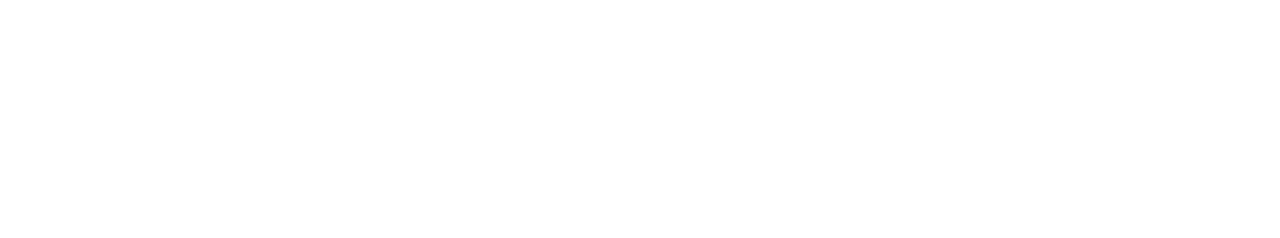
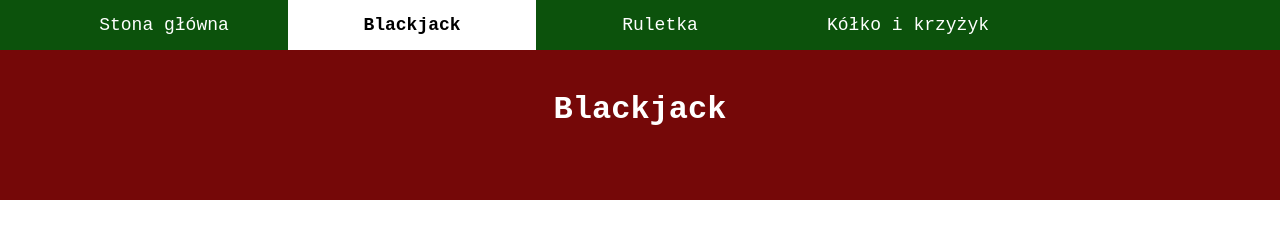
Before and after one commit to piselrobifufu/SalonGier, a plain HTML site: page blackjack/bj.html in a window 1280 px wide. Drawn offline with Linux system fonts and the light colour scheme.

Commit message:
zrobiem menu oraz baner(nie grafike)

```diff
--- a/blackjack/bj.html
+++ b/blackjack/bj.html
@@ -0,0 +1,27 @@
+<!DOCTYPE html>
+<html lang="en">
+<head>
+    <meta charset="UTF-8">
+    <meta http-equiv="X-UA-Compatible" content="IE=edge">
+    <meta name="viewport" content="width=device-width, initial-scale=1.0">
+    <title>Blackjack</title>
+    <link rel="stylesheet" href="../style.css">
+</head>
+<body>
+    <ul class="menu">
+        <li><a href="../index.html">Stona główna</a></li>
+        <li class="active"><a href="../blackjack/bj.html">Blackjack</a></li>
+        <li><a href="../ruletka/rull.html">Ruletka</a></li>
+        <li><a href="../kolkoikrzyzyk/ox.html">Kółko i krzyżyk</a></li>
+    </ul>
+    <div class="baner">
+        <h1>Blackjack</h1>
+    </div>
+    <div class="content">
+
+    </div>
+    <div class="footer">
+
+    </div>
+</body>
+</html>
--- a/style.css
+++ b/style.css
@@ -3,9 +3,62 @@
 }
 body{
     margin: 0;
+    font-family: 'Courier New', Courier, monospace;
+    background-color: white;
 }
 .baner{
     width: 100%;
-    height: 100px;
+    height: 150px;
+    padding-top: 20px;
     text-align: center;
+    background-color: rgb(117, 8, 8);
+    color: white;
 }
+.menu{
+    width: 100%;
+    height: 50px;
+    list-style: none;
+    margin: 0;
+    color: white;
+    position: relative;
+    margin: auto;
+    background-color: rgb(12, 82, 12);
+}
+li{
+    float: left;
+    width: 20%;
+    height: 100%;
+    margin: 0;
+    padding: 0;
+    color: white;
+    cursor: pointer;
+}
+.active{
+    background-color: white;
+    color: black;
+}
+a{
+    display: flex;
+    width: 100%;
+    height: 100%;
+    justify-content: center;
+    align-items: center;
+    text-decoration: none;
+    position: relative;
+    color: white;
+    font-size: 18px;
+    z-index: 9;
+}
+.active a{
+    display: flex;
+    width: 100%;
+    height: 100%;
+    justify-content: center;
+    align-items: center;
+    text-decoration: none;
+    position: relative;
+    color: black;
+    font-weight: bold;
+    font-size: 18px;
+    z-index: 9;
+}
```
Also changed, not shown: index.html (+8 -5 lines), kolkoikrzyzyk/ox.html (+27 -0 lines), ruletka/rull.html (+27 -0 lines).
